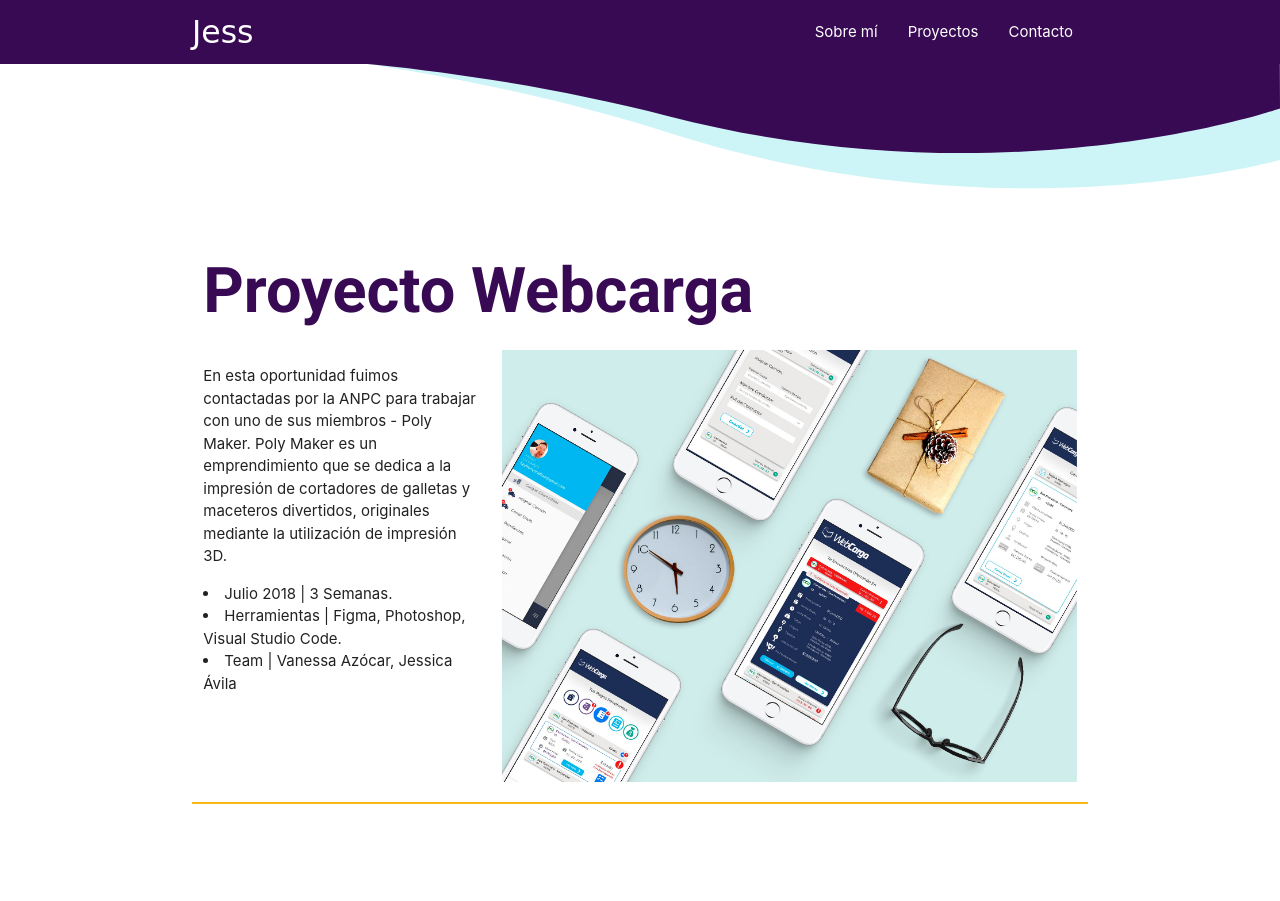
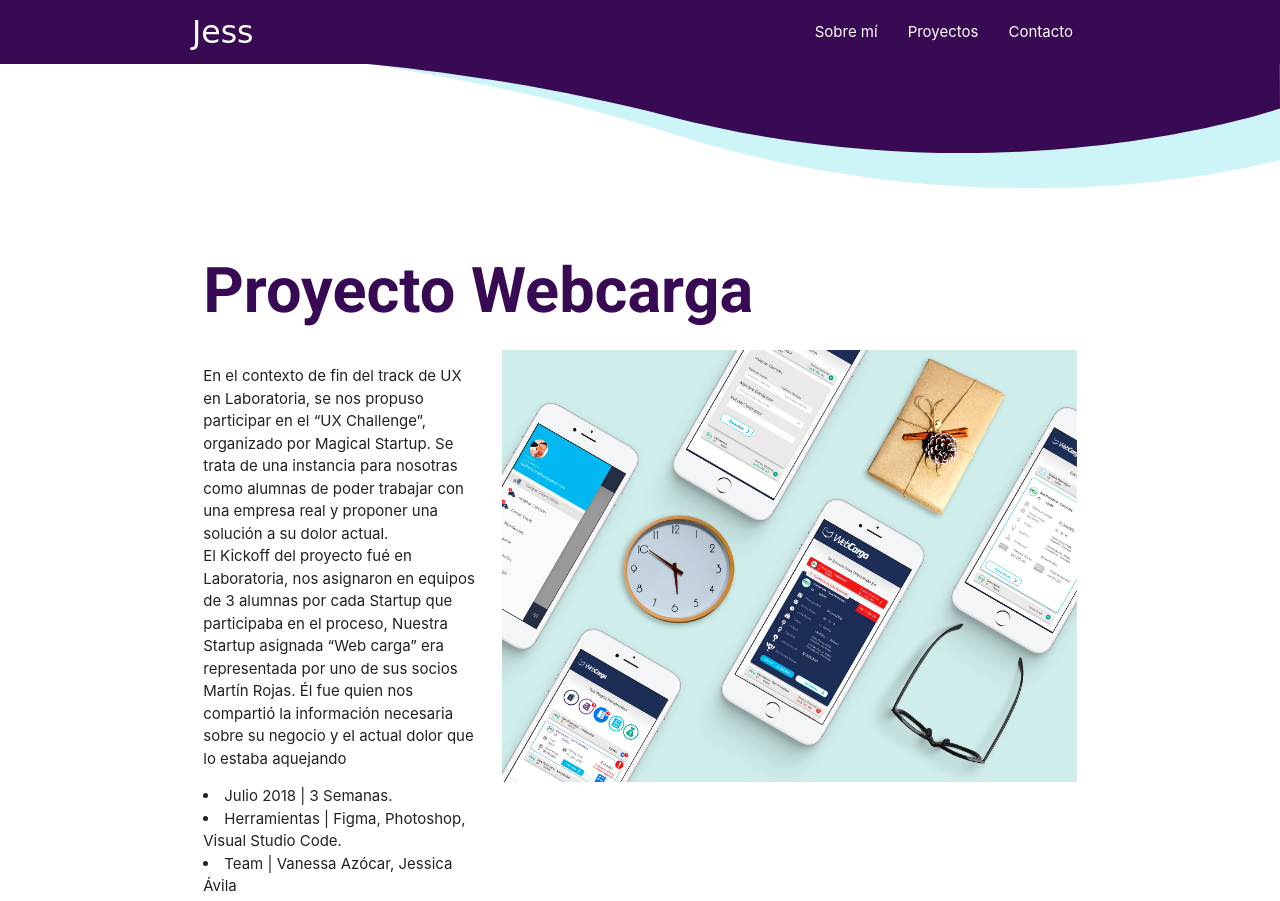
Before and after one commit to akizzej/akizzej.github.io, a plain HTML site: page webcarga.html in a window 1280 px wide. Shown: the top 901 px of the page. Drawn offline with nearby package versions, Linux system fonts and the light colour scheme; a web font is replaced by a local one.

Commit message:
actualiza info webcarga

```diff
--- a/webcarga.html
+++ b/webcarga.html
@@ -58,9 +58,15 @@
         <h1>Proyecto Webcarga</h1>
       </div>
       <div class="col s12 m4">
-        <p>En esta oportunidad fuimos contactadas por la ANPC para trabajar con uno de sus miembros - Poly Maker. Poly Maker
-          es un emprendimiento que se dedica a la impresión de cortadores de galletas y maceteros divertidos, originales
-          mediante la utilización de impresión 3D.
+        <p>En el contexto de fin del track de UX en Laboratoria, se nos propuso participar en el “UX Challenge”,
+          organizado por Magical Startup. Se trata de una instancia para nosotras como alumnas de poder trabajar
+          con una empresa real y proponer una solución a su dolor actual. <br/>
+
+          El Kickoff del proyecto fué en Laboratoria, nos asignaron en equipos de 3 alumnas por cada Startup que
+           participaba en el proceso, Nuestra Startup asignada “Web carga” era representada por uno de sus socios
+            Martín Rojas. Él fue quien nos compartió la información necesaria sobre su negocio y el actual dolor que
+            lo estaba aquejando
+
           <br/>
         </p>
         <li>Julio 2018 | 3 Semanas.</li>
```
